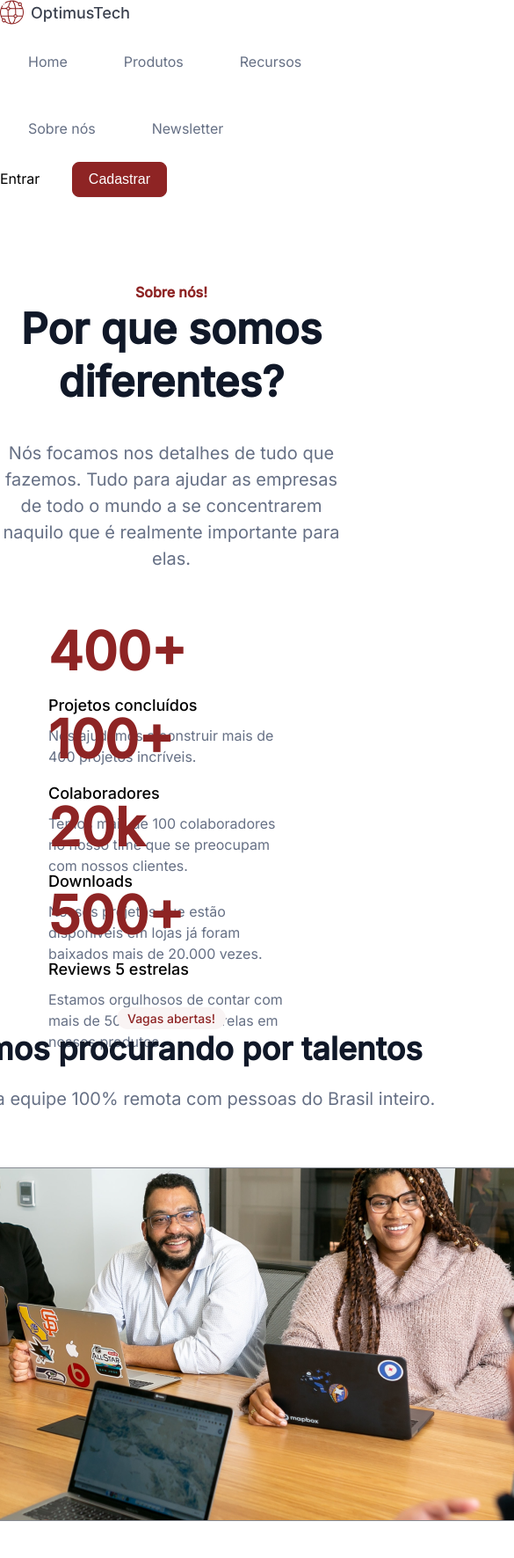
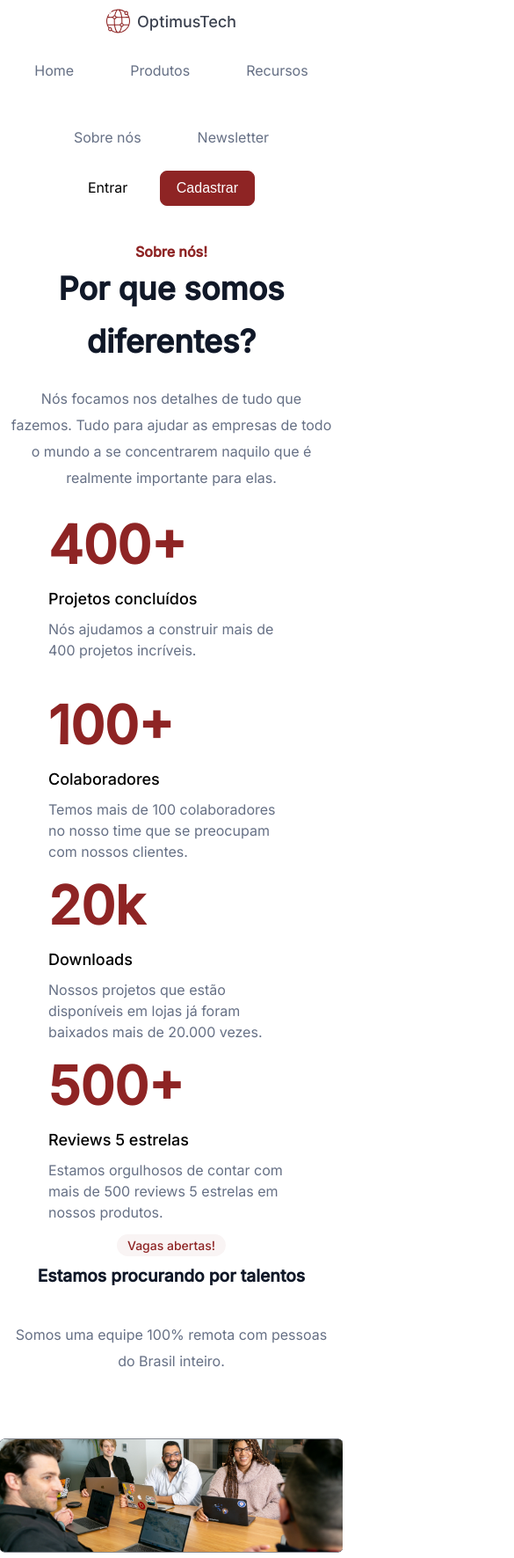
Before and after one commit to joycesoares/desafio-seven-days-of-code, a plain HTML site: page html-css/index.html in a window 390 px wide. Shown: the top 1771 px of the page at 88% size, 585 px wide, since content can reach past the window. Drawn offline with Linux system fonts and the light colour scheme.

Commit message:
fix layout responsive | add config to mobile version

```diff
--- a/html-css/css/about-us-card.css
+++ b/html-css/css/about-us-card.css
@@ -43,3 +43,12 @@
     font-weight: 400;
     color: var(--text-color-grey);
  }
+
+ @media screen and (max-width: 768px) {
+    .about-metrics-container{
+        height: 820px;
+    }
+    .about-cards{
+        height: 200px;
+    }
+}
--- a/html-css/css/about-us.css
+++ b/html-css/css/about-us.css
@@ -29,3 +29,17 @@
     font-weight: 400;
     color: var(--text-color-grey);
 }
+
+@media screen and (max-width: 768px) {
+    .section-about-us{
+        margin-top: 40px;
+    }
+    .section-about-us h1{
+        font-size: 36px;
+        margin-bottom: 10px;
+    }
+    .section-about-us p{
+        font-size: 1em;
+        padding: 10px 10px;
+    }
+}
--- a/html-css/css/contact-info.css
+++ b/html-css/css/contact-info.css
@@ -69,3 +69,10 @@
     font-weight: 400;
     color: var(--text-color-grey-5);
 }
+
+
+@media screen and (max-width: 768px) {
+    .contact-form input {
+        margin-bottom: 15px;
+    }
+}
--- a/html-css/css/contributor-testimonial.css
+++ b/html-css/css/contributor-testimonial.css
@@ -52,3 +52,9 @@
 .testimonial-personal img{
     margin: 16px 32px;
 }
+
+@media screen and (max-width: 768px) {
+    .section-testimonial {
+       display: block;
+    }
+}
--- a/html-css/css/header.css
+++ b/html-css/css/header.css
@@ -53,3 +53,13 @@ a{
     color: var(--text-color-white);
     box-shadow: 0px 1px 2px rgba(16, 24, 40, 0.05);
 }
+
+@media screen and (max-width: 768px) {
+    .header-info-container{
+        justify-content: center;
+        margin-top: 10px;
+    }
+    .menu-nav ul{
+        justify-content: center;
+    }
+}
--- a/html-css/css/team-oportunits.css
+++ b/html-css/css/team-oportunits.css
@@ -39,3 +39,18 @@
     box-shadow: 0px 0px 0.4px 0.4px  var(--text-color-grey-2);
     margin-top: 64px;
 }
+@media screen and (max-width: 768px) {
+    .section-team-oportunits{
+        padding: 16px 0px;
+    }
+    .team-container h1{
+        font-size: 1.2em;
+    }
+    .team-container p{
+        font-size: 16px;
+        padding: 10px 10px;
+    }
+    .team-container .team-image img{
+        width: 100%;
+    }
+}
--- a/html-css/css/team-vacancies.css
+++ b/html-css/css/team-vacancies.css
@@ -45,3 +45,12 @@
     margin-right: 24px;
     color: var(--text-color-grey);
 }
+
+@media screen and (max-width: 768px) {
+    .section-team-vacancies{
+        justify-content: center;
+    }
+    .vacancies-card{
+        width: 330px;
+    }
+}
```
Also changed, not shown: 1 other file.
